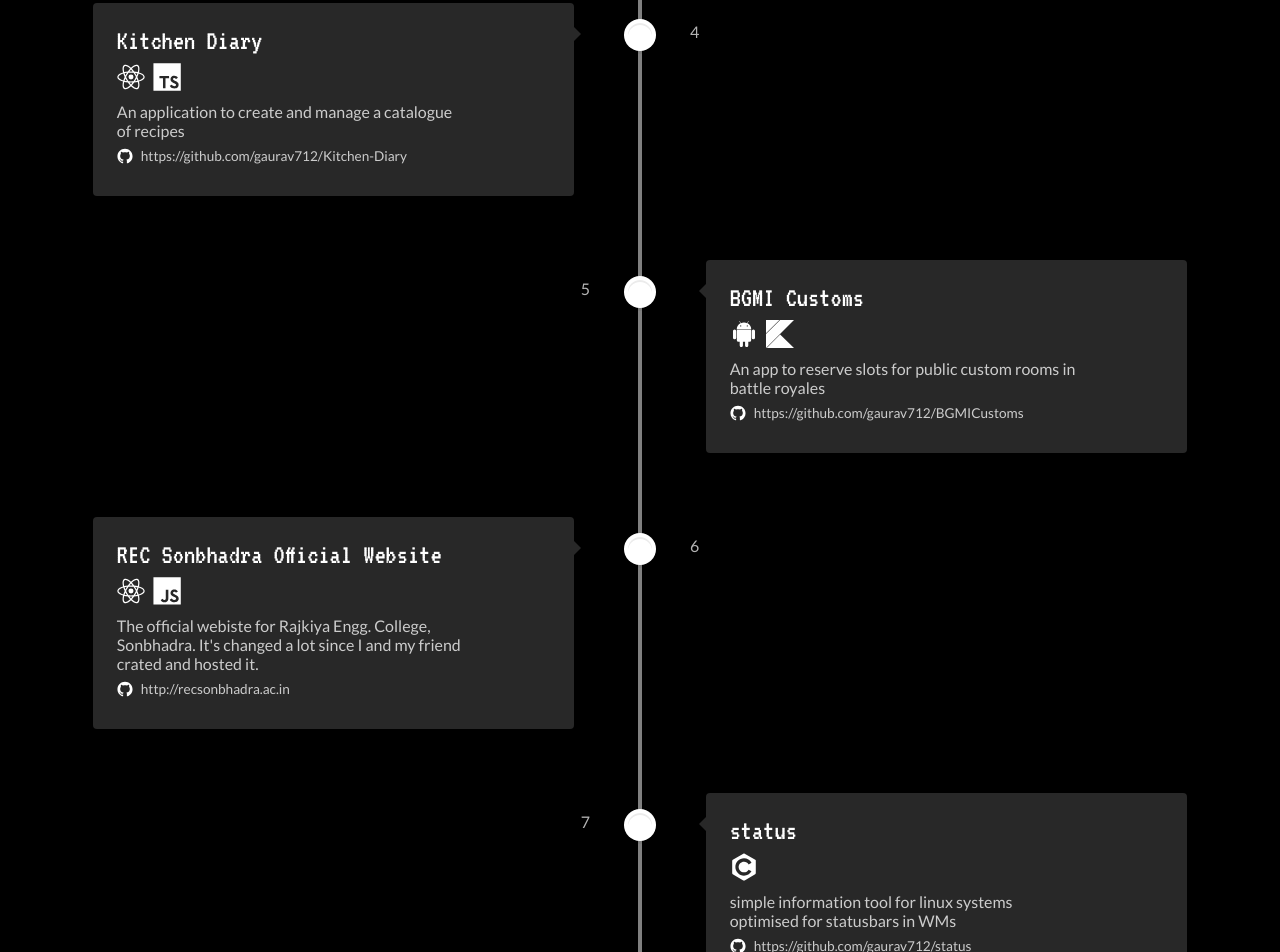
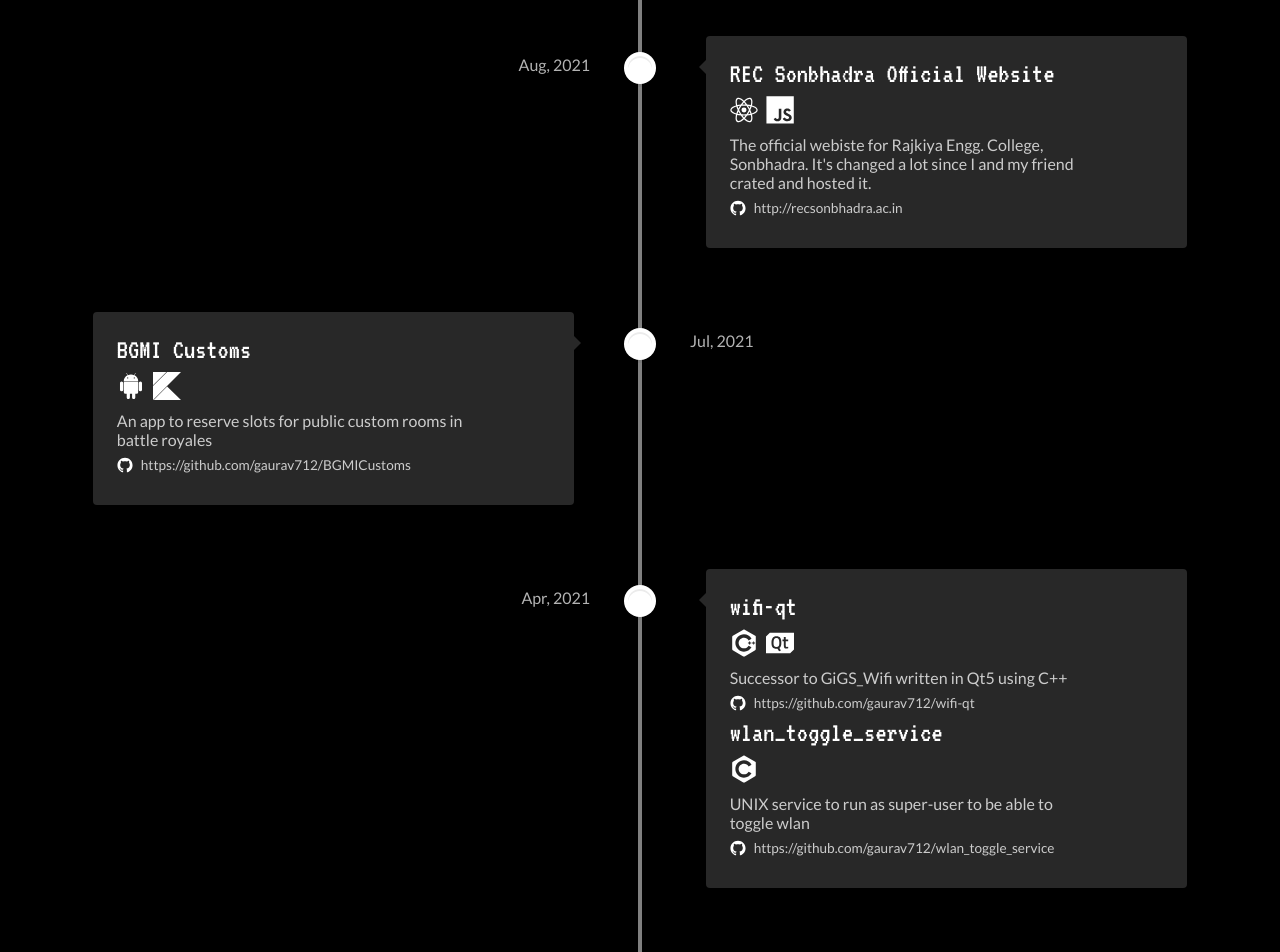
Before and after one commit to gaurav712/gaurav712.github.io, a Next.js app: page /beta-projects in a window 1280 px wide. Shown: the part 1360-2312 px from the top of the page. Built offline with nearby package versions, Linux system fonts and the light colour scheme.

Commit message:
group projects by date

```diff
--- a/data/projects.ts
+++ b/data/projects.ts
@@ -1,4 +1,5 @@
-const projects = [
+const projects = {
+  "Feb, 2023": [
     {
       name: "DynamoDB-Stream-Changes",
       techUsed: ["react_native", "python", "aws", "google_maps"],
@@ -12,6 +13,8 @@ const projects = [
       description: "Youtube Music frontend in console.",
       sourceUrl: "https://github.com/gaurav712/ytmusic-cli",
     },
+  ],
+  "Jan, 2023": [
     {
       name: "AKTU Exam Preparation",
       techUsed: ["nextjs", "typescript"],
@@ -19,6 +22,8 @@ const projects = [
         "A website to help AKTU students to prepare for exams, providing them with concise guides on subjects.",
       sourceUrl: "https://gaurav712.github.io/aep",
     },
+  ],
+  "Dec, 2022": [
     {
       name: "RN OpenStreetMaps",
       techUsed: ["react_native", "typescript"],
@@ -32,6 +37,17 @@ const projects = [
       description: "An application to create and manage a catalogue of recipes",
       sourceUrl: "https://github.com/gaurav712/Kitchen-Diary",
     },
+  ],
+  "Aug, 2021": [
+    {
+      name: "REC Sonbhadra Official Website",
+      techUsed: ["react", "javascript"],
+      description:
+        "The official webiste for Rajkiya Engg. College, Sonbhadra. It's changed a lot since I and my friend crated and hosted it.",
+      sourceUrl: "http://recsonbhadra.ac.in",
+    },
+  ],
+  "Jul, 2021": [
     {
       name: "BGMI Customs",
       techUsed: ["android", "kotlin"],
@@ -39,20 +55,39 @@ const projects = [
         "An app to reserve slots for public custom rooms in battle royales",
       sourceUrl: "https://github.com/gaurav712/BGMICustoms",
     },
+  ],
+  "Apr, 2021": [
     {
-    name: "REC Sonbhadra Official Website",
-    techUsed: ["react", "javascript"],
-    description:
-      "The official webiste for Rajkiya Engg. College, Sonbhadra. It's changed a lot since I and my friend crated and hosted it.",
-    sourceUrl: "http://recsonbhadra.ac.in",
+      name: "wifi-qt",
+      techUsed: ["cpp", "qt"],
+      description: "Successor to GiGS_Wifi written in Qt5 using C++",
+      sourceUrl: "https://github.com/gaurav712/wifi-qt",
     },
     {
-    name: "status",
+      name: "wlan_toggle_service",
       techUsed: ["c"],
       description:
-      "simple information tool for linux systems optimised for statusbars in WMs",
-    sourceUrl: "https://github.com/gaurav712/status",
+        "UNIX service to run as super-user to be able to toggle wlan",
+      sourceUrl: "https://github.com/gaurav712/wlan_toggle_service",
     },
+  ],
+  "Mar, 2021": [
+    {
+      name: "ebook_finder",
+      techUsed: ["python", "gtk"],
+      description: "to find free ebooks online",
+      sourceUrl: "https://github.com/gaurav712/ebook_finder",
+    },
+  ],
+  "Jan, 2021": [
+    {
+      name: "Sketcher",
+      techUsed: ["c", "sdl"],
+      description: "tool to convert images to sketch",
+      sourceUrl: "https://github.com/gaurav712/sketcher",
+    },
+  ],
+  "Nov, 2020": [
     {
       name: "GiGS eBook",
       techUsed: ["python"],
@@ -66,66 +101,13 @@ const projects = [
       description: "a material design, simplistic music player for android",
       sourceUrl: "https://github.com/gaurav712/GiGS-Music",
     },
-  {
-    name: "Sketcher",
-    techUsed: ["c", "sdl"],
-    description: "tool to convert images to sketch",
-    sourceUrl: "https://github.com/gaurav712/sketcher",
-  },
-  {
-    name: "wlan_toggle_service",
-    techUsed: ["c"],
-    description: "UNIX service to run as super-user to be able to toggle wlan",
-    sourceUrl: "https://github.com/gaurav712/wlan_toggle_service",
-  },
+  ],
+  "Oct, 2020": [
     {
       name: "GiGS Wifi",
       techUsed: ["python", "gtk"],
       description: "Graphical frontend to wpa_supplicant",
       sourceUrl: "https://github.com/gaurav712/GiGS_Wifi",
-  },
-  {
-    name: "wifi-qt",
-    techUsed: ["cpp", "qt"],
-    description: "Successor to GiGS_Wifi written in Qt5 using C++",
-    sourceUrl: "https://github.com/gaurav712/wifi-qt",
-  },
-  {
-    name: "list_mountable_stuff",
-    techUsed: ["c"],
-    description: "Lists devices that can be mounted on linux systems",
-    sourceUrl: "https://github.com/gaurav712/list_mountable_stuff",
-  },
-  {
-    name: "subtitle_parser",
-    techUsed: ["c"],
-    description:
-      "parses *.srt files and spits out dialogues at relevant intervals",
-    sourceUrl: "https://github.com/gaurav712/subtitle_parser",
-  },
-  {
-    name: "brightness",
-    techUsed: ["c"],
-    description: "utility to control brightness on linux systems",
-    sourceUrl: "https://github.com/gaurav712/brightness",
-  },
-  {
-    name: "cpufreq",
-    techUsed: ["c"],
-    description: "utility to set maximum cpu frequency on linux systems",
-    sourceUrl: "https://github.com/gaurav712/cpufreq",
-  },
-  {
-    name: "alsavolcontrol",
-    techUsed: ["c"],
-    description: "control volume using ALSA",
-    sourceUrl: "https://github.com/gaurav712/alsavolcontrol",
-  },
-  {
-    name: "whatsapp_chat_emulation",
-    techUsed: ["python", "gtk"],
-    description: "emulates whatsapp chat screen from exported chats",
-    sourceUrl: "https://github.com/gaurav712/whatsapp_chat_emulation",
     },
     {
       name: "meet_auto_admit",
@@ -141,11 +123,50 @@ const projects = [
         "converts a given string to Morse Code using arduino's inbuilt LED",
       sourceUrl: "https://github.com/gaurav712/arduino_morse",
     },
+  ],
+  "Sep, 2020": [
     {
-    name: "ebook_finder",
+      name: "whatsapp_chat_emulation",
       techUsed: ["python", "gtk"],
-    description: "to find free ebooks online",
-    sourceUrl: "https://github.com/gaurav712/ebook_finder",
+      description: "emulates whatsapp chat screen from exported chats",
+      sourceUrl: "https://github.com/gaurav712/whatsapp_chat_emulation",
+    },
+  ],
+  "Aug, 2020": [
+    {
+      name: "alsavolcontrol",
+      techUsed: ["c"],
+      description: "control volume using ALSA",
+      sourceUrl: "https://github.com/gaurav712/alsavolcontrol",
+    },
+  ],
+  "Jul, 2019": [
+    {
+      name: "cpufreq",
+      techUsed: ["c"],
+      description: "utility to set maximum cpu frequency on linux systems",
+      sourceUrl: "https://github.com/gaurav712/cpufreq",
+    },
+  ],
+  "Jun, 2019": [
+    {
+      name: "status",
+      techUsed: ["c"],
+      description:
+        "simple information tool for linux systems optimised for statusbars in WMs",
+      sourceUrl: "https://github.com/gaurav712/status",
+    },
+    {
+      name: "brightness",
+      techUsed: ["c"],
+      description: "utility to control brightness on linux systems",
+      sourceUrl: "https://github.com/gaurav712/brightness",
+    },
+    {
+      name: "list_mountable_stuff",
+      techUsed: ["c"],
+      description: "Lists devices that can be mounted on linux systems",
+      sourceUrl: "https://github.com/gaurav712/list_mountable_stuff",
     },
     {
       name: "launch",
@@ -153,6 +174,16 @@ const projects = [
       description: "an alternative to xdg-open",
       sourceUrl: "https://github.com/gaurav712/launch",
     },
-];
+  ],
+  "Apr, 2019": [
+    {
+      name: "subtitle_parser",
+      techUsed: ["c"],
+      description:
+        "parses *.srt files and spits out dialogues at relevant intervals",
+      sourceUrl: "https://github.com/gaurav712/subtitle_parser",
+    },
+  ],
+};
 
 export default projects;
--- a/pages/beta-projects/index.tsx
+++ b/pages/beta-projects/index.tsx
@@ -79,15 +79,17 @@ const Projects = () => {
           </div>
           <div className={styles.projectsList}>
             <VerticalTimeline animate={false} lineColor="grey">
-              {ProjectsList.map((item, index) => (
+              {Object.keys(ProjectsList).map((month, index) => (
                 <VerticalTimelineElement
                   key={index}
-                  date={`${index}`}
+                  date={`${month}`}
                   contentStyle={timelineStyles.timelineContent}
                   contentArrowStyle={timelineStyles.contentArrow}
                   iconStyle={timelineStyles.timelineIcon}
                 >
-                  <div className={styles.projectInfoContainer}>
+                  <>
+                    {ProjectsList[month].map((item, key) => (
+                      <div key={key} className={styles.projectInfoContainer}>
                         <div className={styles.projectTitle}>{item.name}</div>
                         <div className={styles.additionalInfo}>
                           <div className={styles.techUsedInfo}>
@@ -105,11 +107,16 @@ const Projects = () => {
                           </div>
                           <div
                             className={styles.additionalInfoText}
-                        dangerouslySetInnerHTML={{ __html: item.description }}
+                            dangerouslySetInnerHTML={{
+                              __html: item.description,
+                            }}
                           />
                         </div>
                         <div className={styles.techUsedInfo}>
-                      <img src="/github.svg" className={styles.githubLogo} />
+                          <img
+                            src="/github.svg"
+                            className={styles.githubLogo}
+                          />
                           <a
                             target={"_blank"}
                             rel="noreferrer"
@@ -120,6 +127,8 @@ const Projects = () => {
                           </a>
                         </div>
                       </div>
+                    ))}
+                  </>
                 </VerticalTimelineElement>
               ))}
             </VerticalTimeline>
```
Lines whose indentation alone changed are shown as unchanged.
